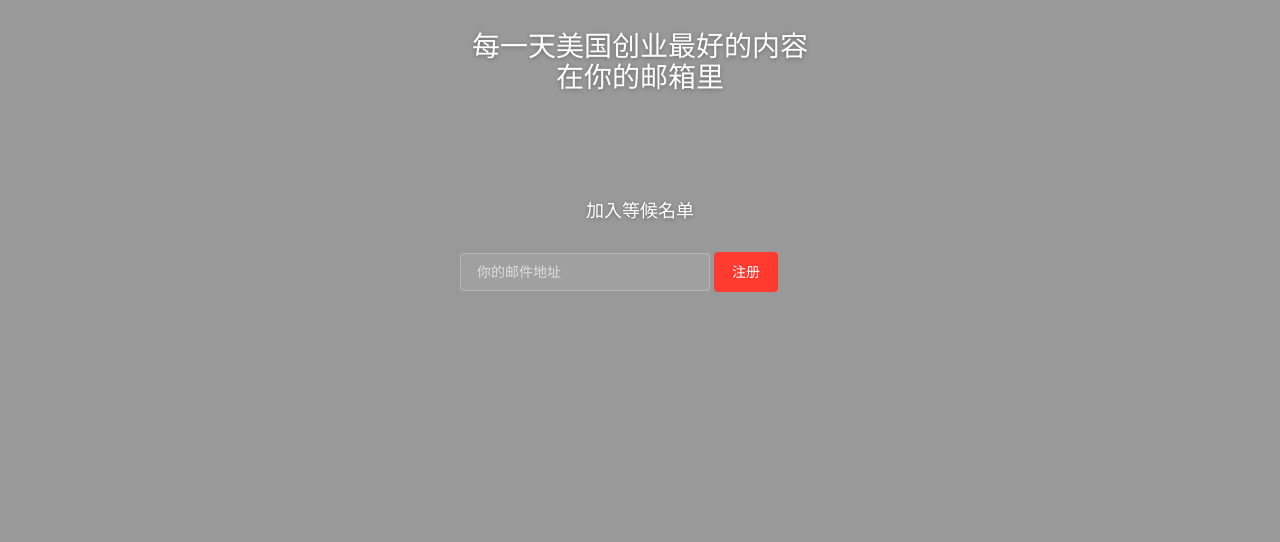
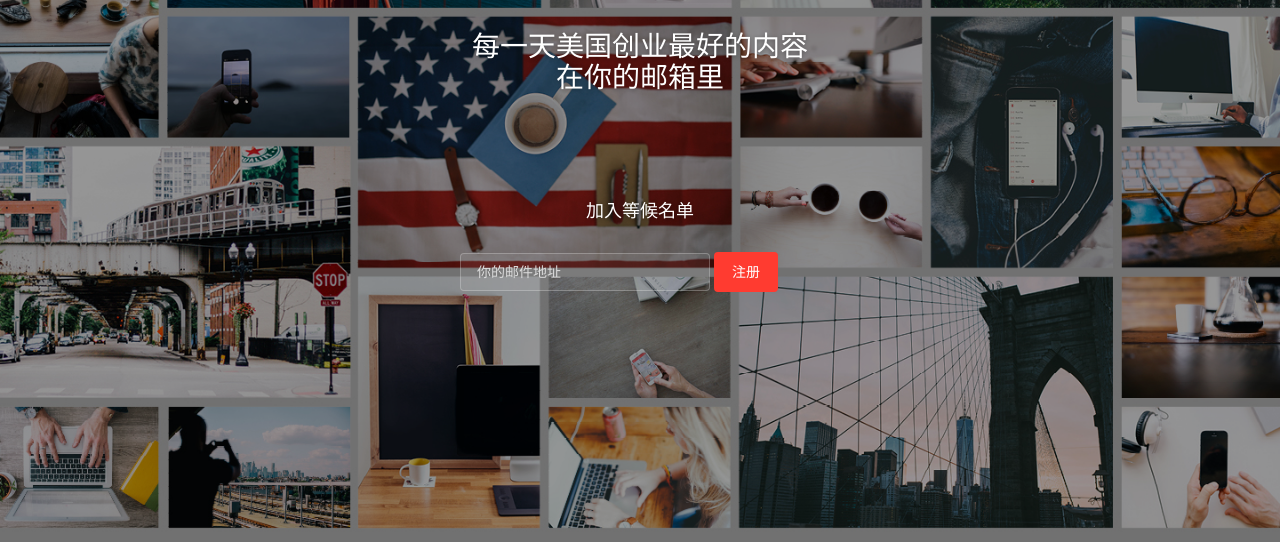
Before and after one commit to corbettmorgan/corbettmorgan.github.io, a plain HTML site: page index.html in a window 1280 px wide. Shown: the part 258-800 px from the top of the page. Drawn offline with Linux system fonts and the light colour scheme; a web font is replaced by a local one.

Commit message:
update background image

```diff
--- a/index.html
+++ b/index.html
@@ -57,7 +57,7 @@
     </div><!-- /.navbar-collapse -->
   </div><!-- /.container -->
 </nav>
-<div class="main" style="background-image: url('images/default_variation.jpg')">
+<div class="main" style="background-image: url('images/default.jpg')">
 
 <!--    Change the image source '/images/default.jpg' with your favourite image.     -->
 
```
